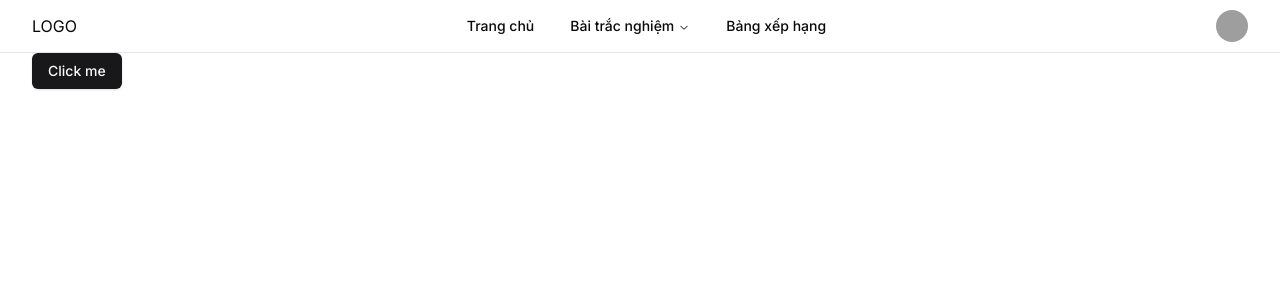
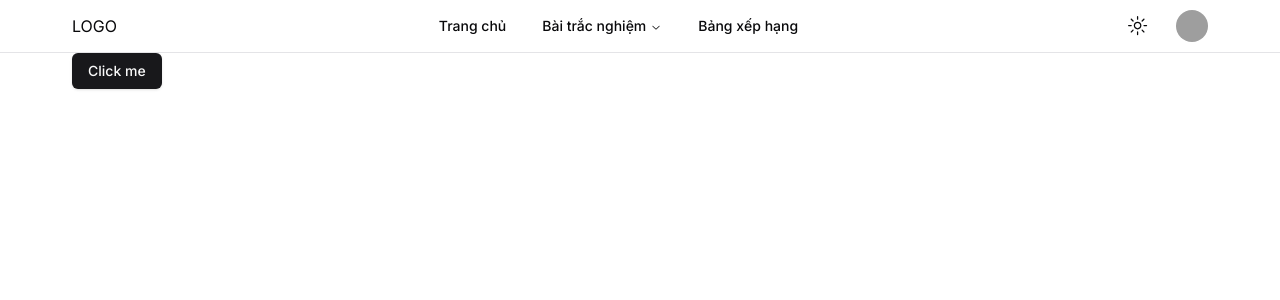
Before and after one commit to haitrieu1811/next-quiz-client, a Next.js app: page / in a window 1280 px wide. Shown: the top 300 px of the page. Built offline with nearby package versions, Linux system fonts and the light colour scheme; grey boxes are pictures that could not be loaded.

Commit message:
Thêm darkmode

```diff
--- a/package.json
+++ b/package.json
@@ -17,6 +17,7 @@
     "class-variance-authority": "^0.7.0",
     "clsx": "^2.0.0",
     "next": "14.0.1",
+    "next-themes": "^0.2.1",
     "react": "^18",
     "react-dom": "^18",
     "tailwind-merge": "^2.0.0",
--- a/src/app/layout.tsx
+++ b/src/app/layout.tsx
@@ -2,6 +2,7 @@
 import { Inter as FontSans } from "next/font/google";
 
 import { cn } from "@/lib/utils";
+import { ThemeProvider } from "@/providers/theme-provider";
 import "./globals.css";
 
 export const fontSans = FontSans({
@@ -23,7 +24,14 @@
           fontSans.variable
         )}
       >
-        {children}
+        <ThemeProvider
+          attribute="class"
+          defaultTheme="system"
+          enableSystem
+          disableTransitionOnChange
+        >
+          {children}
+        </ThemeProvider>
       </body>
     </html>
   );
--- a/src/components/account-dropdown.tsx
+++ b/src/components/account-dropdown.tsx
@@ -11,7 +11,7 @@
 const AccountDropdown = () => {
   return (
     <DropdownMenu>
-      <DropdownMenuTrigger asChild>
+      <DropdownMenuTrigger asChild className="ml-5">
         <Avatar className="w-8 h-8 select-none">
           <AvatarImage src="https://github.com/shadcn.png" sizes="sm" />
           <AvatarFallback className="text-xs">CN</AvatarFallback>
--- a/src/components/header.tsx
+++ b/src/components/header.tsx
@@ -15,6 +15,7 @@
 import PATH from "@/constants/path";
 import { cn } from "@/lib/utils";
 import AccountDropdown from "./account-dropdown";
+import { ModeToggle } from "./mode-toggle";
 
 const components: { title: string; href: string; description: string }[] = [
   {
@@ -95,7 +96,8 @@
             </NavigationMenuItem>
           </NavigationMenuList>
         </NavigationMenu>
-        <div>
+        <div className="flex items-center">
+          <ModeToggle />
           <AccountDropdown />
         </div>
       </nav>
--- /dev/null
+++ b/src/components/mode-toggle.tsx
@@ -0,0 +1,39 @@
+"use client";
+
+import { MoonIcon, SunIcon } from "@radix-ui/react-icons";
+import { useTheme } from "next-themes";
+
+import { Button } from "@/components/ui/button";
+import {
+  DropdownMenu,
+  DropdownMenuContent,
+  DropdownMenuItem,
+  DropdownMenuTrigger,
+} from "@/components/ui/dropdown-menu";
+
+export function ModeToggle() {
+  const { setTheme } = useTheme();
+
+  return (
+    <DropdownMenu>
+      <DropdownMenuTrigger asChild>
+        <Button variant="ghost" size="icon">
+          <SunIcon className="h-[1.2rem] w-[1.2rem] rotate-0 scale-100 transition-all dark:-rotate-90 dark:scale-0" />
+          <MoonIcon className="absolute h-[1.2rem] w-[1.2rem] rotate-90 scale-0 transition-all dark:rotate-0 dark:scale-100" />
+          <span className="sr-only">Toggle theme</span>
+        </Button>
+      </DropdownMenuTrigger>
+      <DropdownMenuContent align="end">
+        <DropdownMenuItem onClick={() => setTheme("light")}>
+          Light
+        </DropdownMenuItem>
+        <DropdownMenuItem onClick={() => setTheme("dark")}>
+          Dark
+        </DropdownMenuItem>
+        <DropdownMenuItem onClick={() => setTheme("system")}>
+          System
+        </DropdownMenuItem>
+      </DropdownMenuContent>
+    </DropdownMenu>
+  );
+}
--- /dev/null
+++ b/src/providers/theme-provider.tsx
@@ -0,0 +1,9 @@
+"use client";
+
+import * as React from "react";
+import { ThemeProvider as NextThemesProvider } from "next-themes";
+import { type ThemeProviderProps } from "next-themes/dist/types";
+
+export function ThemeProvider({ children, ...props }: ThemeProviderProps) {
+  return <NextThemesProvider {...props}>{children}</NextThemesProvider>;
+}
--- a/tailwind.config.ts
+++ b/tailwind.config.ts
@@ -14,7 +14,7 @@
       center: true,
       padding: "2rem",
       screens: {
-        "2xl": "1400px",
+        "2xl": "1200px",
       },
     },
     extend: {
```
Also changed, not shown: 1 other file (tests, documents, lock files or other folders).
